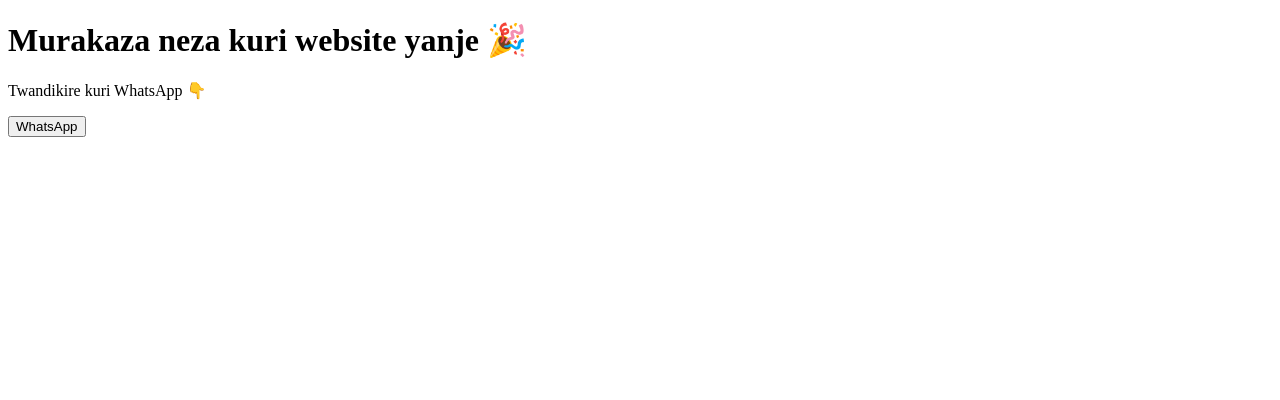
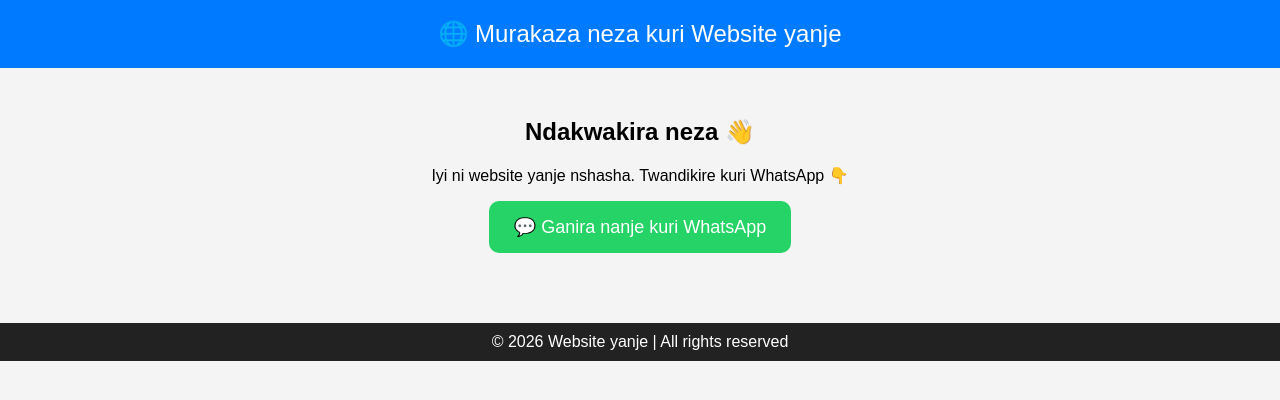
Before and after one commit to laurinnow/Mac-laurin, a plain HTML site: page index.html in a window 1280 px wide. Drawn offline with Linux system fonts and the light colour scheme.

Commit message:
index.html

```diff
--- a/index.html
+++ b/index.html
@@ -2,15 +2,66 @@
 <html>
 <head>
   <title>Website yanje</title>
+  <style>
+    body {
+      font-family: Arial;
+      text-align: center;
+      background: #f4f4f4;
+      margin: 0;
+    }
+
+    header {
+      background: #007bff;
+      color: white;
+      padding: 20px;
+      font-size: 24px;
+    }
+
+    .container {
+      padding: 30px;
+    }
+
+    .btn {
+      background: #25D366;
+      color: white;
+      padding: 15px 25px;
+      border: none;
+      font-size: 18px;
+      border-radius: 10px;
+      cursor: pointer;
+    }
+
+    .btn:hover {
+      background: #1ebc59;
+    }
+
+    footer {
+      margin-top: 40px;
+      padding: 10px;
+      background: #222;
+      color: white;
+    }
+  </style>
 </head>
+
 <body>
 
-  <h1>Murakaza neza kuri website yanje 🎉</h1>
-  <p>Twandikire kuri WhatsApp 👇</p>
+<header>
+  🌐 Murakaza neza kuri Website yanje
+</header>
+
+<div class="container">
+  <h2>Ndakwakira neza 👋</h2>
+  <p>Iyi ni website yanje nshasha. Twandikire kuri WhatsApp 👇</p>
 
   <a href="https://wa.me/25762373301">
-    <button>WhatsApp</button>
+    <button class="btn">💬 Ganira nanje kuri WhatsApp</button>
   </a>
+</div>
+
+<footer>
+  © 2026 Website yanje | All rights reserved
+</footer>
 
 </body>
 </html>
```
